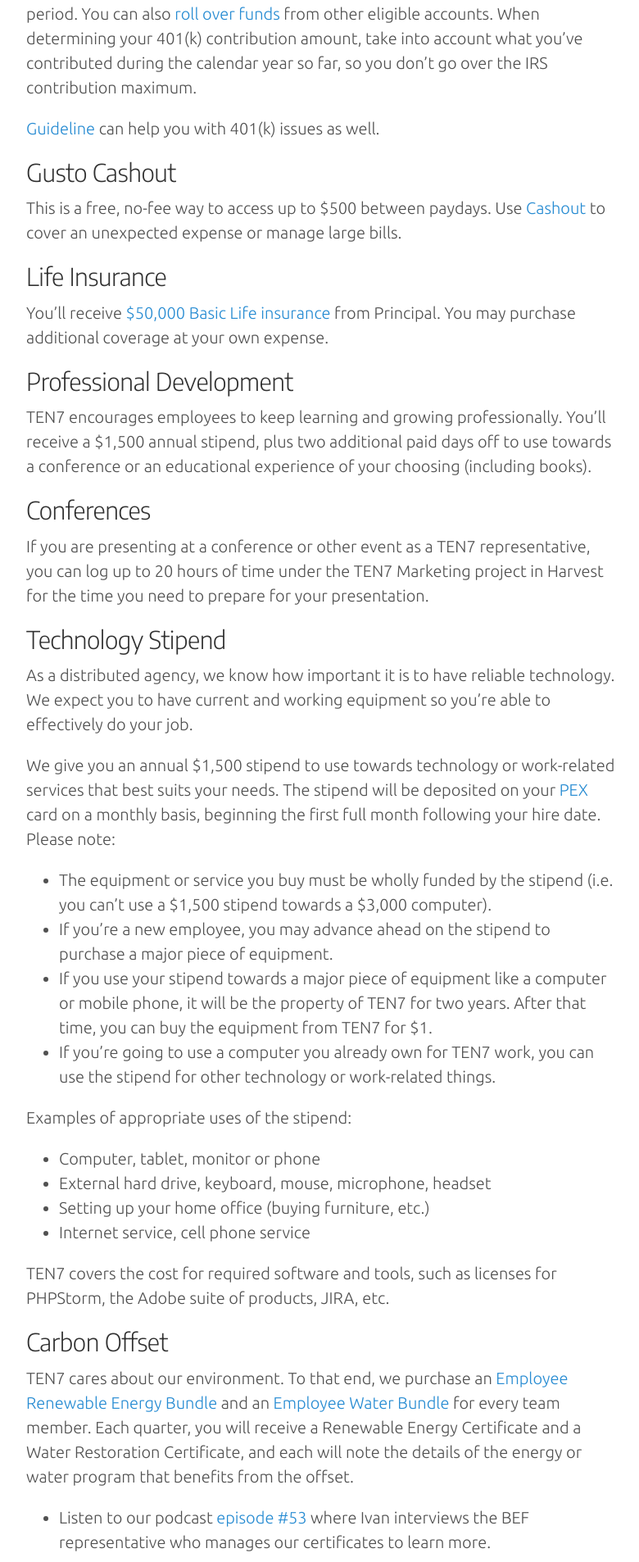
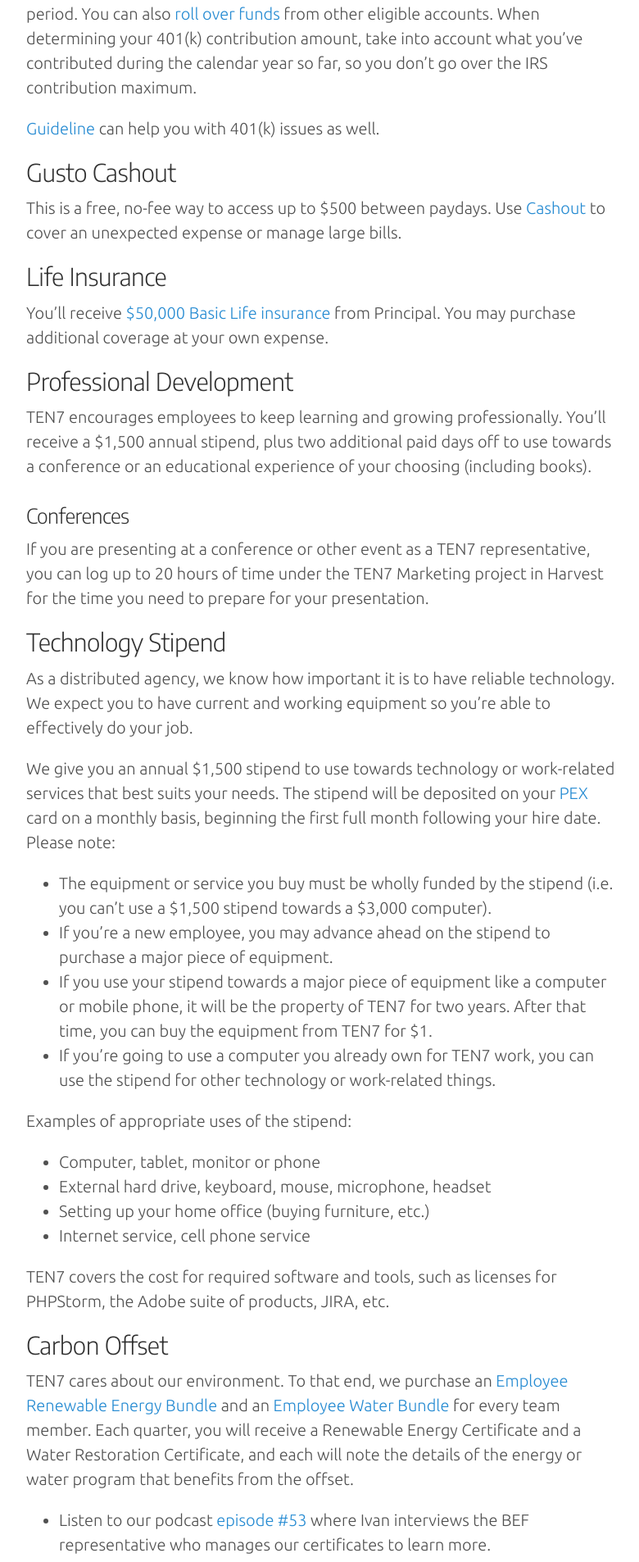
Before and after one commit to ten7/handbook.ten7.com, a Jekyll site: the page built from 040-our-benefits.md, in a window 1280 px wide. Shown: the part 4494-6400 px from the top of the page at 82% size, without its empty margins (248-1028 px from the left). Built offline with Jekyll 4.4.1, drawn with Linux system fonts in a browser that asks for light colours; some web fonts are replaced; our own code applies the rules of GitHub Pages for plain Markdown files.

```diff
--- a/040-our-benefits.md
+++ b/040-our-benefits.md
@@ -120,7 +120,7 @@ You’ll receive [$50,000 Basic Life insurance](https://s3.amazonaws.com/hawaiia
 
 TEN7 encourages employees to keep learning and growing professionally. You'll receive a $1,500 annual stipend, plus two additional paid days off to use towards a conference or an educational experience of your choosing (including books).
 
-## Conferences
+### Conferences
 If you are presenting at a conference or other event as a TEN7 representative, you can log up to 20 hours of time under the TEN7 Marketing project in Harvest for the time you need to prepare for your presentation.
 
 ## Technology Stipend
```
